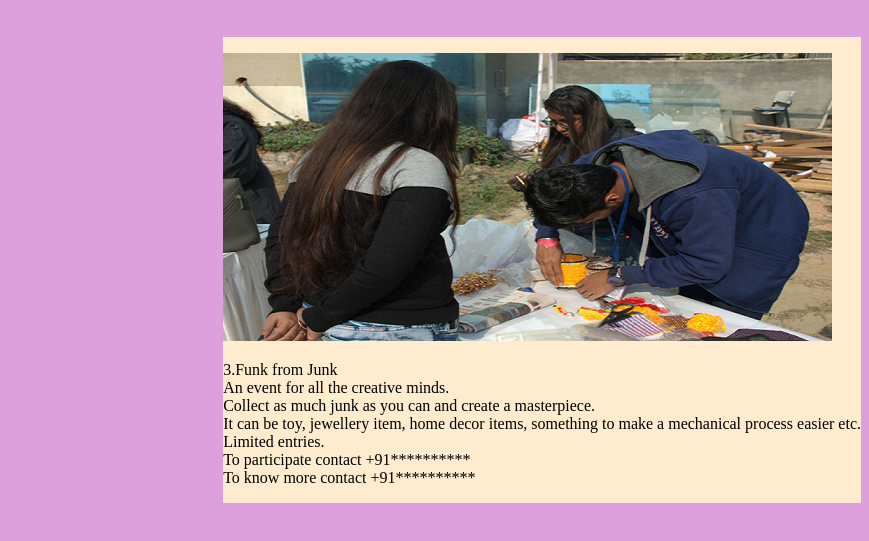
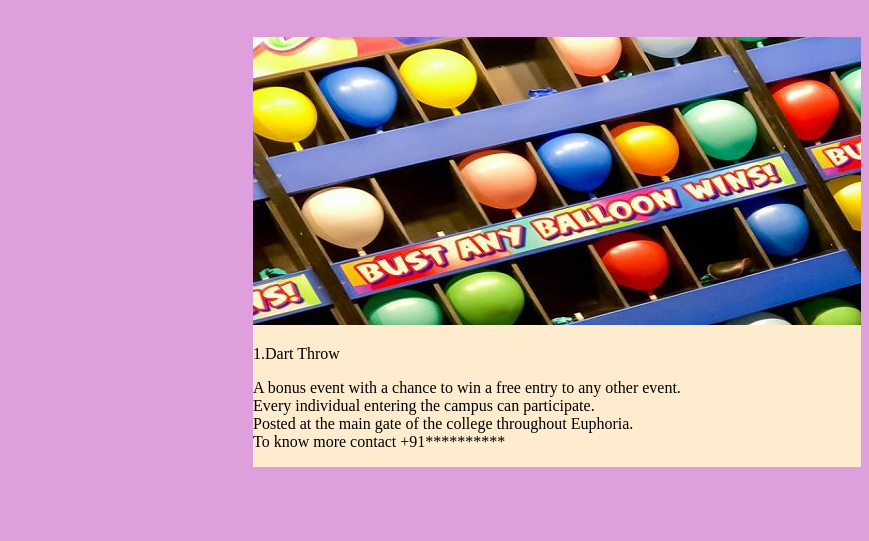
Before and after one commit to Sania-sohel/EventWeb-Prodigy-ASA-, a plain HTML site: page subevents.html in a window 1280 px wide. Shown: the part 113-654 px from the top of the page, without its empty margins (411-1280 px from the left). Drawn offline with Linux system fonts and the light colour scheme.

Commit message:
not many changes

```diff
--- a/subevents.html
+++ b/subevents.html
@@ -10,19 +10,16 @@
 </header>
 <body>
     <div class="s1">
- <p class="pic1"><img src="funkfromjunk.png"></p>
- <p class="txt1">3.Funk from Junk<br>
+        <img src="pic1.jpg">
+        <p>1.Dart Throw</p>
 
-    An event for all the creative minds.<br>
-    Collect as much junk as you can and create a masterpiece.<br>
-    It can be toy,  jewellery item, home decor items, something to make a mechanical process easier etc.<br>
-     Limited entries.
-    <br>
-    To participate contact +91**********<br>
-    To know more contact +91**********<br>
-    </p>
+        <p>A bonus event with a chance to win a free entry to any other event.<br>
+            Every individual entering the campus can participate. <br>
+            Posted at the main gate of the college throughout Euphoria. <br>
+
+            To know more contact +91**********
+            </p>
     </div>
-
 </body>
 
 
```
Also changed, not shown: index.html (+2 -4 lines), pic1.jpg (added).
